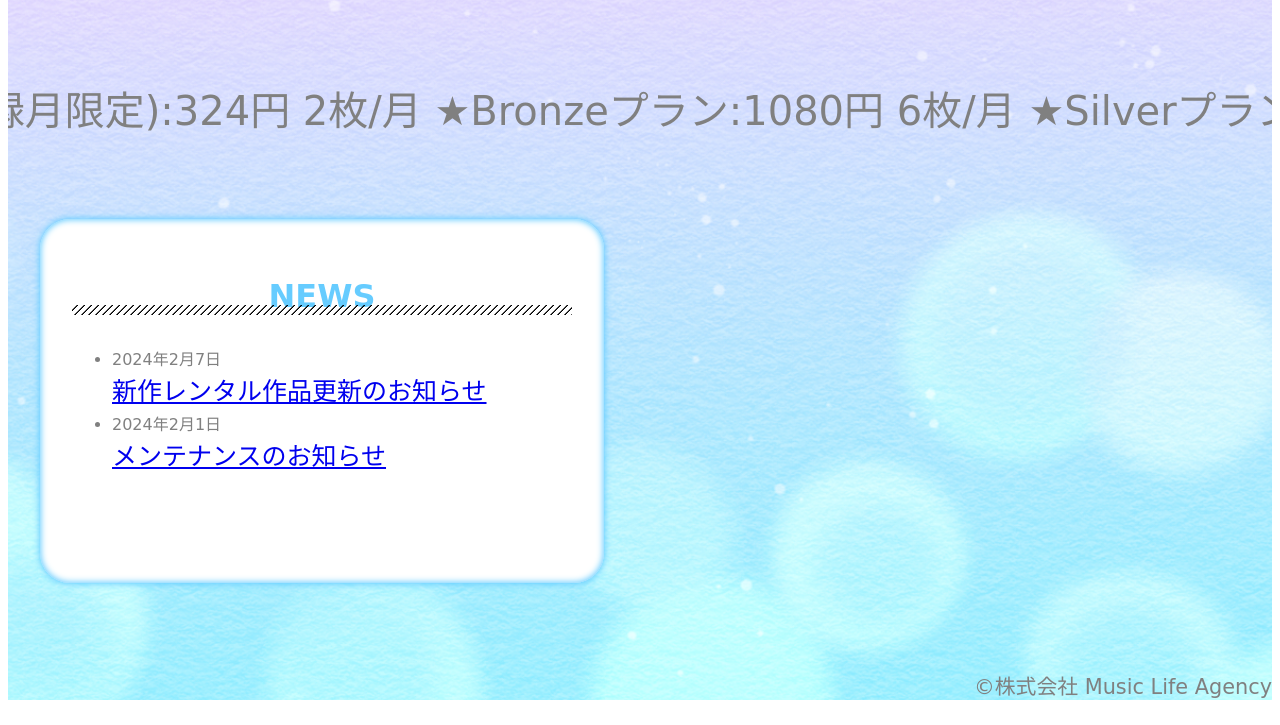
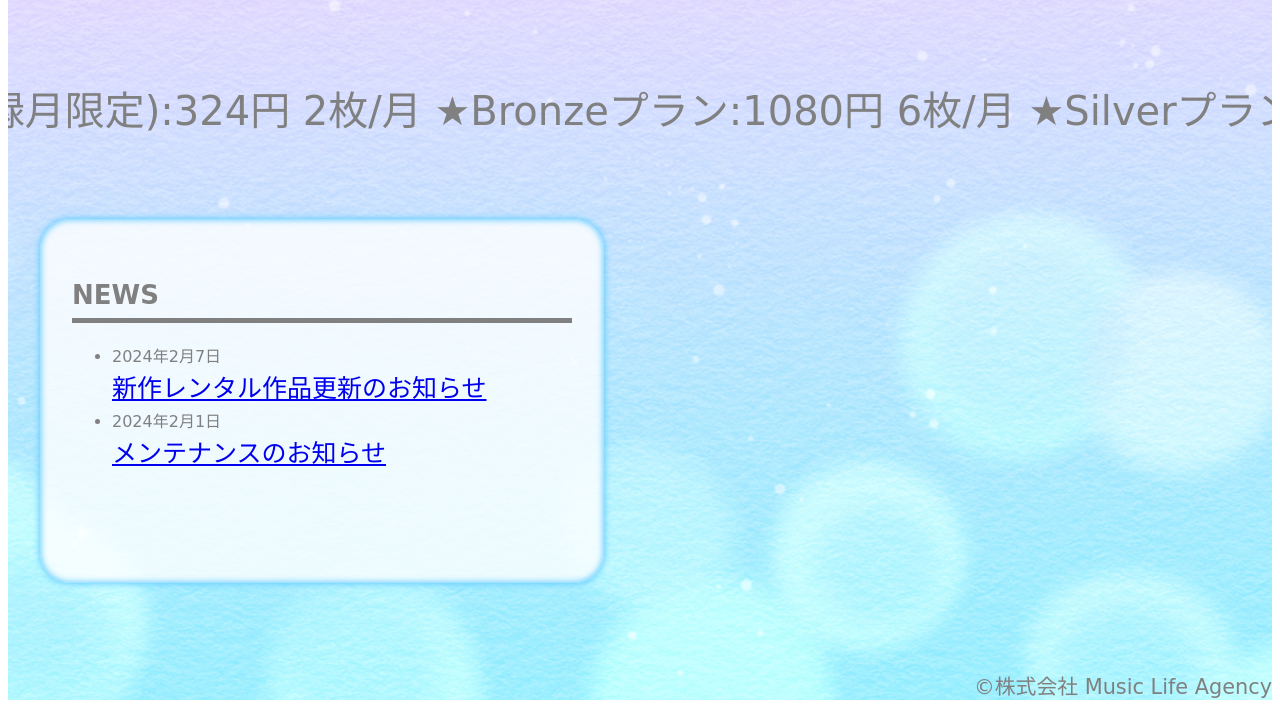
Before and after one commit to mtmrds/rentalMLA, a Java web app: page /rental/top in a window 1280 px wide. Shown: the part 455-1180 px from the top of the page. Run offline with Spring Boot 4, a stand-in JSP engine, Linux system fonts and the light colour scheme; the project's own start-up code is not run, and a stand-in starts its controllers and pages; some web fonts are replaced.

Commit message:
トップ変更

```diff
--- a/src/main/webapp/WEB-INF/views/top.jsp
+++ b/src/main/webapp/WEB-INF/views/top.jsp
@@ -77,33 +77,28 @@
 h2 {
   position: relative;
   font-size: 2em;
-  color:#66CCFF;
-  text-align: center;
+
+  border-color:black;
+    position: relative;
+    padding: 0.5rem 0;
+    margin-bottom: 0.2rem;
+    border-bottom: 5px solid;
+    font-weight: bold;
+    font-size: 26px;
 }
 
-h2:after {
-  position: absolute;
-  bottom: 0;
-  left: 0;
-  width: 100%;
-  height: 10px;
-  content: '';
-  background-image: -webkit-repeating-linear-gradient(135deg, #000, #000 1px, transparent 2px, transparent 5px);
-  background-image: repeating-linear-gradient(-45deg, #000, #000 1px, transparent 2px, transparent 5px);
-  background-size: 7px 7px;
-  -webkit-backface-visibility: hidden;
-  backface-visibility: hidden;
-}
+
+
 /*ふわふわした囲み枠*/
 .box3-2 {
 	margin: 2em;
 	padding:2em;/*内側余白*/
 	background-color:#fff;/*背景色*/
+	background-color:rgba(255,255,255,0.8);
 	box-shadow: 0 0 6px 1px #66CCFF, 0 0 6px 1px #66CCFF inset;/*ふわりとした影*/
 	border-radius: 30px;
 	  height: 300px;
 	  width: 500px;
-}
 
 </style>
 	</head>
```
